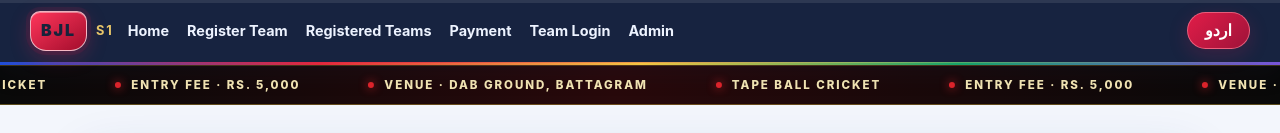
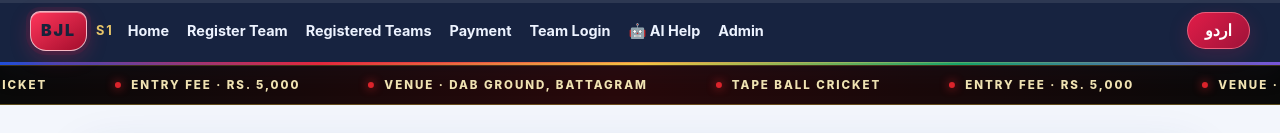
Before and after one commit to musakazimqureshi/bjl, a Next.js app: page / in a window 1280 px wide. Shown: the top 133 px of the page. Built offline with nearby package versions, Linux system fonts and the light colour scheme; no server answers; a web font is replaced by a local one.

Commit message:
Add AI Help link to site navigation

```diff
--- a/components/Header.js
+++ b/components/Header.js
@@ -5,7 +5,7 @@ export default function Header() {
   const { t, lang, setLang } = useLang();
   return (<header className="hdr">
     <Link href="/" className="logo"><span className="shield">BJL</span><b>S1</b></Link>
-    <nav><Link href="/">{t('home')}</Link><Link href="/register">{t('register')}</Link><Link href="/teams">{t('teams')}</Link><Link href="/pay">{t('payment')}</Link><Link href="/team">{t('teamLogin')}</Link><Link href="/admin">Admin</Link></nav>
+    <nav><Link href="/">{t('home')}</Link><Link href="/register">{t('register')}</Link><Link href="/teams">{t('teams')}</Link><Link href="/pay">{t('payment')}</Link><Link href="/team">{t('teamLogin')}</Link><Link href="/help">🤖 AI Help</Link><Link href="/admin">Admin</Link></nav>
     <button className="lang" onClick={() => setLang(lang === 'en' ? 'ur' : 'en')}>{lang === 'en' ? 'اردو' : 'English'}</button>
   </header>);
 }
```
